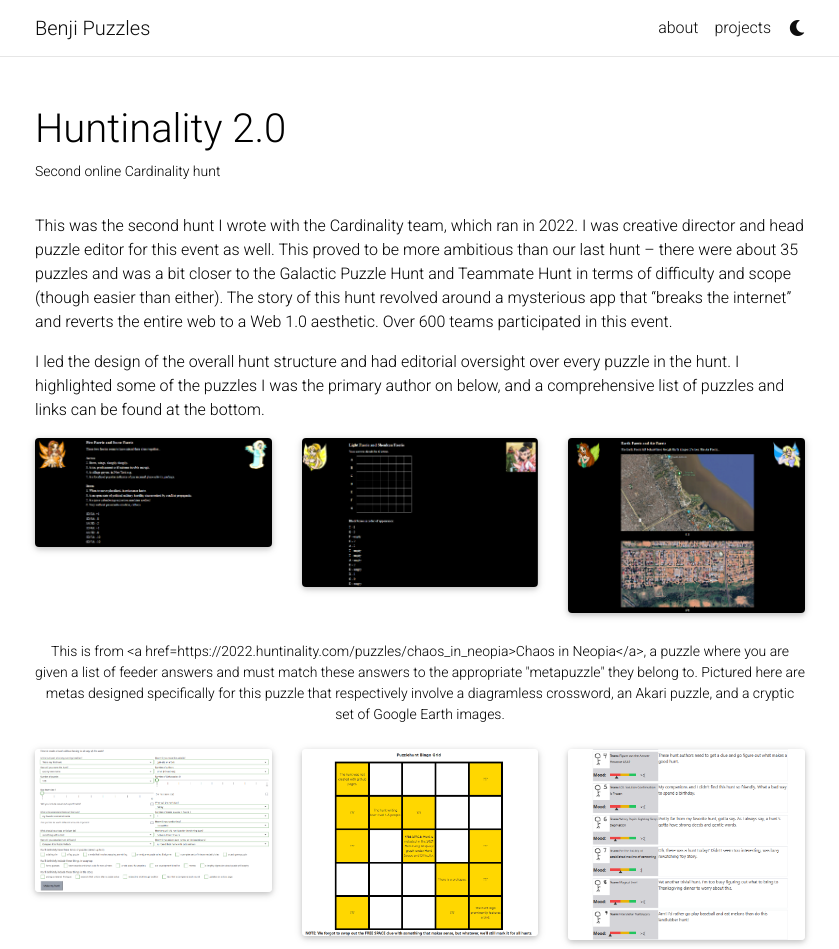
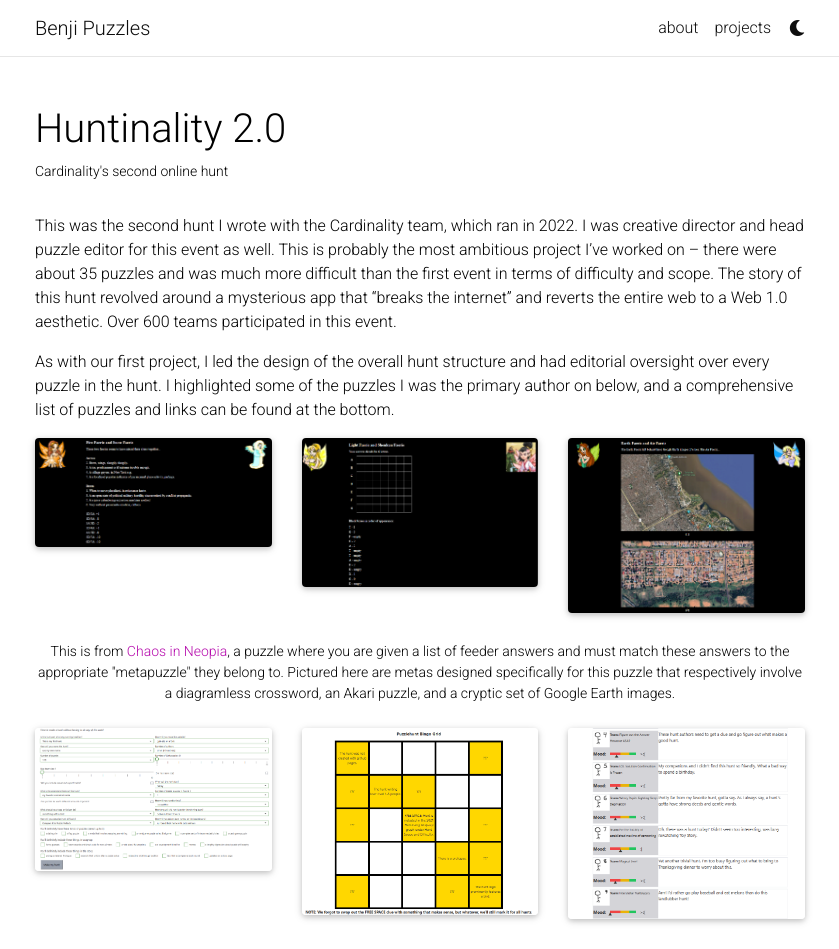
Before and after one commit to bhhnguyen/bhhnguyen.github.io, a Jekyll site: the page built from _projects/2_project.md, in a window 1280 px wide and 1400 px high. Shown: the top 949 px of the window, without its empty margins (220-1059 px from the left). Built offline with Jekyll 4.4.1, drawn with Linux system fonts in a browser that asks for light colours; full-size pictures stand in for the smaller copies a plugin makes; comment, search, counter and statistics services are not loaded; a style sheet for code colours, icons or effects is not loaded; some of the changed text lies outside the part shown.

Commit message:
project image test

```diff
--- a/_projects/2_project.md
+++ b/_projects/2_project.md
@@ -1,34 +1,29 @@
 ---
 layout: page
 title: Huntinality 2.0
-description: Second online Cardinality hunt
+description: Cardinality's second online hunt
 img: assets/img/huntinality2_title.png
 importance: 2
-category: online-hunt
+category: Puzzles
 ---
 
-This was the second hunt I wrote with the Cardinality team, which ran in 2022. I was creative director and head puzzle editor for
-this event as well. This proved to be more ambitious than our last hunt -- there were about 35 puzzles and was a bit closer to the
-Galactic Puzzle Hunt and Teammate Hunt in terms of difficulty and scope (though easier than either). The story of this hunt revolved
-around a mysterious app that "breaks the internet" and reverts the entire web to a Web 1.0 aesthetic. Over 600 teams participated
-in this event.
+This was the second hunt I wrote with the Cardinality team, which ran in 2022. I was creative director and head puzzle editor for this event as well. This is probably the most ambitious project I've worked on -- there were about 35 puzzles and was much more difficult than the first event in terms of difficulty and scope. The story of this hunt revolved around a mysterious app that "breaks the internet" and reverts the entire web to a Web 1.0 aesthetic. Over 600 teams participated in this event.
 
-I led the design of the overall hunt structure and had editorial oversight over every puzzle in the hunt. I highlighted some of the
-puzzles I was the primary author on below, and a comprehensive list of puzzles and links can be found at the bottom.
+As with our first project, I led the design of the overall hunt structure and had editorial oversight over every puzzle in the hunt. I highlighted some of the puzzles I was the primary author on below, and a comprehensive list of puzzles and links can be found at the bottom.
 
 <div class="row">
-    <div class="col-sm mt-3 mt-md-0">
+    <div class="col-sm mt-8 mt-md-0">
         {% include figure.html path="assets/img/neopets1.png" title="make your own puzzlehunt" class="img-fluid rounded z-depth-1" %}
     </div>
-    <div class="col-sm mt-3 mt-md-0">
+    <div class="col-sm mt-8 mt-md-0">
         {% include figure.html path="assets/img/neopets2.png" title="make your own puzzlehunt" class="img-fluid rounded z-depth-1" %}
     </div>
-    <div class="col-sm mt-3 mt-md-0">
+    <div class="col-sm mt-8 mt-md-0">
         {% include figure.html path="assets/img/neopets3.png" title="make your own puzzlehunt" class="img-fluid rounded z-depth-1" %}
     </div>
 </div>
 <div class="caption">
-    This is from <a href=https://2022.huntinality.com/puzzles/chaos_in_neopia>Chaos in Neopia</a>, a puzzle where you are given a list
+    This is from <a href="https://2022.huntinality.com/puzzles/chaos_in_neopia">Chaos in Neopia</a>, a puzzle where you are given a list
     of feeder answers and must match these answers to the appropriate "metapuzzle" they belong to. Pictured here are metas designed specifically
     for this puzzle that respectively involve a diagramless crossword, an Akari puzzle, and a cryptic set of Google Earth images.
 </div>
@@ -45,7 +40,7 @@
     </div>
 </div>
 <div class="caption">
-    This is from <a href=https://2022.huntinality.com/puzzles/make_your_own_puzzlehunt>Make Your Own Puzzlehunt</a>, a puzzle where you generate a
+    This is from <a href="https://2022.huntinality.com/puzzles/make_your_own_puzzlehunt">Make Your Own Puzzlehunt</a>, a puzzle where you generate a
     hypothetical puzzlehunt from a specified form and try to satisfy a fictional community. You then make deductions about what the community
     likes and how you can use the "Puzzlehunt Bingo" grid to progress in the puzzle.
 </div>
@@ -62,17 +57,19 @@
     </div>
 </div>
 <div class="caption">
-    This is from the hunt's <a href=https://2022.huntinality.com/puzzles/dude_wheres_my_answer_checker>final meta</a>, where solvers are tasked
+    This is from the hunt's <a href="https://2022.huntinality.com/puzzles/dude_wheres_my_answer_checker">final meta</a>, where solvers are tasked
     with revisiting the old Web 1.0 personal pages of a company's C-suite and solving mini-puzzles of various types embedded on each page.
 </div>
 
 
 Though I had editorial oversight over every puzzle in the hunt, here is a comprehensive list of the puzzles I authored for this event:
 
-<a href="https://2022.huntinality.com/puzzles/chaos_in_neopia">Chaos in Neopia</a>, a meta-matching minipuzzle
-<a href="https://2022.huntinality.com/puzzles/map_quests">Map Quests</a>, a maps-themed puzzle where solvers map paths through various lands, real and fictional
-<a href="https://2022.huntinality.com/puzzles/worst_crossword_ever">Worst Crossword Ever</a>, a puzzle about identifying errors in crossword clues
-<a href="https://2022.huntinality.com/puzzles/make_your_own_puzzlehunt">Make Your Own Puzzlehunt</a>, a puzzle about generating puzzlehunts that satisfy constraints
-<a href="https://2022.huntinality.com/puzzles/beyond_good_and_evil">Beyond Good and Evil</a>, a meta that entails redoing feeder puzzles in "sinful" ways
-<a href="https://2022.huntinality.com/puzzles/welcome_to_my_domain">Welcome to My Domain</a>, a meta loosely about "domains"
-<a href="https://2022.huntinality.com/puzzles/fan_o_planes">Fan O' Planes</a>, a meta where solvers must construct a Fano Plane somehow using the feeders
+<ul>
+    <li><a href="https://2022.huntinality.com/puzzles/chaos_in_neopia">Chaos in Neopia</a>, a meta-matching minipuzzle</li>
+    <li><a href="https://2022.huntinality.com/puzzles/map_quests">Map Quests</a>, a maps-themed puzzle where solvers map paths through various lands, real and fictional</li>
+    <li><a href="https://2022.huntinality.com/puzzles/worst_crossword_ever">Worst Crossword Ever</a>, a puzzle about identifying errors in crossword clues</li>
+    <li><a href="https://2022.huntinality.com/puzzles/make_your_own_puzzlehunt">Make Your Own Puzzlehunt</a>, a puzzle about generating puzzlehunts that satisfy constraints</li>
+    <li><a href="https://2022.huntinality.com/puzzles/beyond_good_and_evil">Beyond Good and Evil</a>, a meta that entails redoing feeder puzzles in "sinful" ways</li>
+    <li><a href="https://2022.huntinality.com/puzzles/welcome_to_my_domain">Welcome to My Domain</a>, a meta loosely about "domains"</li>
+    <li><a href="https://2022.huntinality.com/puzzles/fan_o_planes">Fan O' Planes</a>, a meta where solvers must construct a Fano Plane somehow using the feeders</li>
+</ul>
```
Also changed, not shown: _pages/about.md (+3 -2 lines), _projects/1_project.md (+2 -2 lines), _projects/3_project.md (+5 -16 lines).
